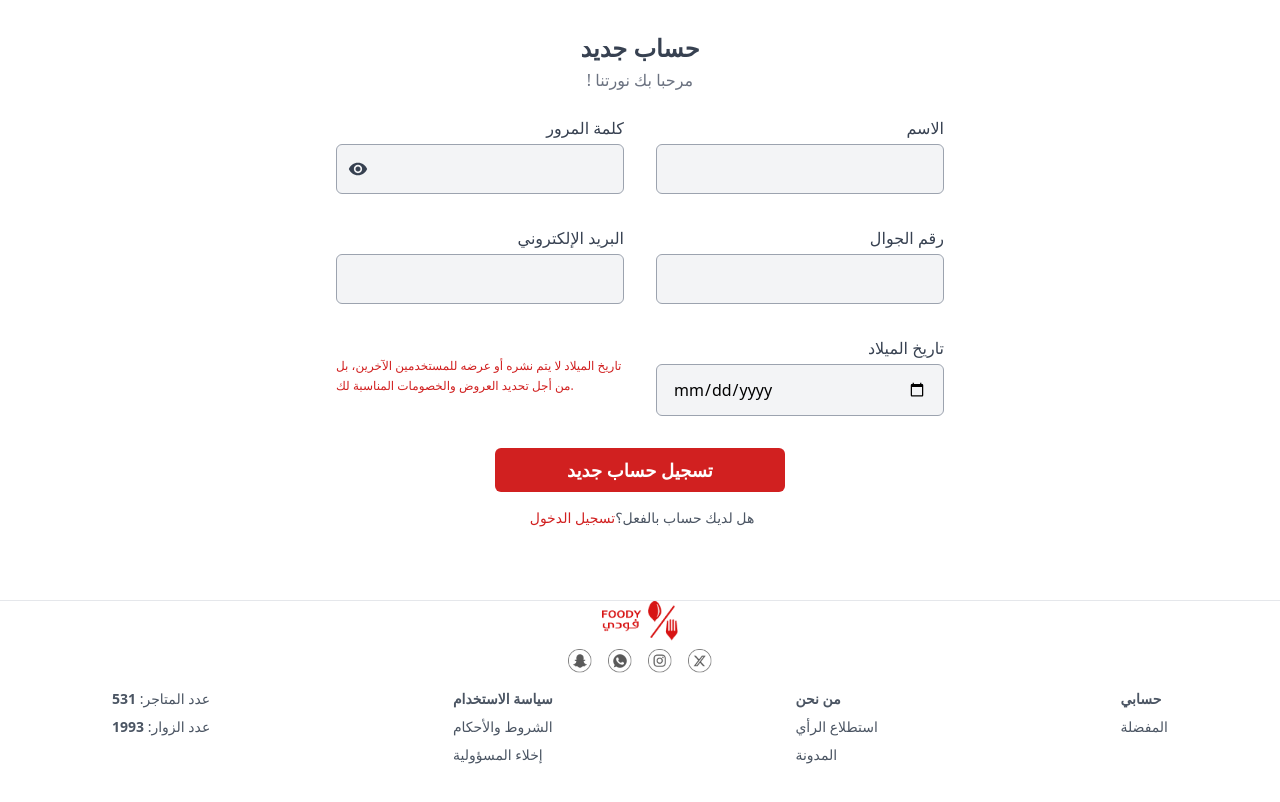
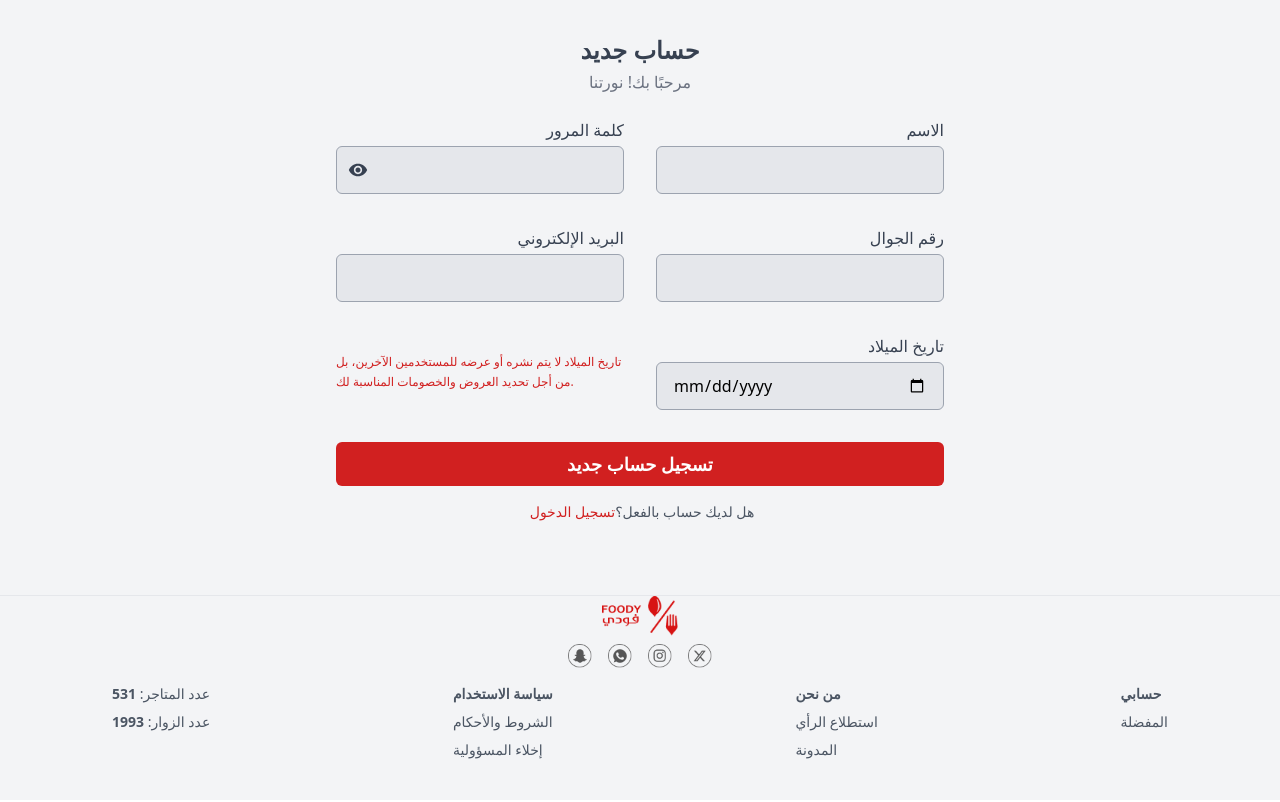
Before and after one commit to Foody-site/Foody-Website, a React (Vite) app: page /Register in a window 1280 px wide. Shown: the top 802 px of the page. Built offline with nearby package versions, Linux system fonts and the light colour scheme.

Commit message:
`feat: updated Register component with new features and styles`

```diff
--- /dev/null
+++ b/src/components/Auth/ChooseRole.jsx
@@ -0,0 +1,30 @@
+import React from "react";
+import { useNavigate } from "react-router";
+
+const ChooseRole = () => {
+  const navigate = useNavigate();
+
+  const handleSelectRole = (role) => {
+    navigate("/register", { state: { role } });
+  };
+
+  return (
+    <div className="flex flex-col items-center justify-center h-screen">
+      <h2 className="text-2xl font-bold mb-4">اختر دورك</h2>
+      <button
+        onClick={() => handleSelectRole("CUSTOMER")}
+        className="bg-blue-500 text-white px-6 py-2 rounded-md m-2"
+      >
+        مستخدم
+      </button>
+      <button
+        onClick={() => handleSelectRole("AGENT")}
+        className="bg-green-500 text-white px-6 py-2 rounded-md m-2"
+      >
+        وكيل
+      </button>
+    </div>
+  );
+};
+
+export default ChooseRole;
--- a/src/components/Auth/Register.jsx
+++ b/src/components/Auth/Register.jsx
@@ -1,38 +1,53 @@
-import { useState } from "react";
-import { useNavigate } from "react-router";
+import { useState, useEffect } from "react";
+import { useLocation } from "react-router";
 import Button from "../shared/Buttons/Button";
 import Inputs from "../shared/inputs/Inputs";
 import Footer from "./../layout/Footer";
+import axios from "axios";
+import { api_url } from "../../utils/ApiClient";
 
 const Register = () => {
-  const navigate = useNavigate();
+  const location = useLocation();
   const [formData, setFormData] = useState({
     fullName: "",
     email: "",
     phone: "",
     password: "",
     birthday: "",
+    role: location.state?.role || "CUSTOMER",
   });
+
+  useEffect(() => {
+    if (location.state?.role) {
+      setFormData((prev) => ({ ...prev, role: location.state.role }));
+    }
+  }, [location.state]);
 
   const handleChange = (e) => {
     setFormData({ ...formData, [e.target.name]: e.target.value });
   };
 
-  const handleNext = (e) => {
+  const handleSubmit = async (e) => {
     e.preventDefault();
-    console.log("Stored Data: ", formData);
-    navigate("/choose-role", { state: formData });
+    console.log("Form Data :", formData);
+
+    try {
+      const res = await axios.post(`${api_url}/auth/register`, formData);
+      alert("تم التسجيل بنجاح");
+    } catch (err) {
+      alert(err.response?.data?.message || "حدث خطأ أثناء التسجيل!");
+    }
   };
 
   return (
-    <div className="flex flex-col min-h-screen">
+    <div className="flex flex-col min-h-screen bg-gray-100">
       <div className="flex-grow flex justify-center items-center px-4">
-        <div className="w-full max-w-2xl p-8">
+        <div className="w-full max-w-2xl p-8 ">
           <h2 className="text-2xl font-bold text-center text-gray-700 mb-1">
             حساب جديد
           </h2>
-          <p className="text-center text-gray-500 mb-6">! مرحبا بك نورتنا</p>
-          <form onSubmit={handleNext} className="space-y-8">
+          <p className="text-center text-gray-500 mb-6">مرحبًا بك! نورتنا</p>
+          <form onSubmit={handleSubmit} className="space-y-8">
             <div className="grid grid-cols-1 md:grid-cols-2 gap-8">
               <Inputs
                 name="password"
@@ -40,6 +55,7 @@ const Register = () => {
                 onChange={handleChange}
                 label="كلمة المرور "
                 type="password"
+                className="bg-gray-200 border-gray-300 h-12"
               />
               <Inputs
                 name="fullName"
@@ -47,8 +63,10 @@ const Register = () => {
                 onChange={handleChange}
                 label="الاسم "
                 type="text"
+                className="bg-gray-200 border-gray-300 h-12"
               />
             </div>
+
             <div className="grid grid-cols-1 md:grid-cols-2 gap-8">
               <Inputs
                 name="email"
@@ -56,6 +74,8 @@ const Register = () => {
                 onChange={handleChange}
                 label="البريد الإلكتروني"
                 type="email"
+                className="bg-gray-200 border-gray-300 h-12"
+                icon="email"
               />
               <Inputs
                 name="phone"
@@ -63,8 +83,10 @@ const Register = () => {
                 onChange={handleChange}
                 label="رقم الجوال "
                 type="text"
+                className="bg-gray-200 border-gray-300 h-12"
               />
             </div>
+
             <div className="grid grid-cols-1 md:grid-cols-2 gap-8 items-center">
               <p className="text-xs text-primary-1 leading-5">
                 تاريخ الميلاد لا يتم نشره أو عرضه للمستخدمين الآخرين، بل من أجل
@@ -76,13 +98,16 @@ const Register = () => {
                 onChange={handleChange}
                 label="تاريخ الميلاد"
                 type="date"
+                className="bg-gray-200 border-gray-300 h-12 w-full"
+                icon="calendar"
               />
             </div>
+
             <div className="flex justify-center">
               <Button
                 type="submit"
                 label="تسجيل حساب جديد"
-                className="max-w-[290px] bg-primary-1 hover:bg-hover_primary-1 text-white py-2 rounded-md text-lg font-semibold"
+                className="w-64 bg-primary-1 hover:bg-hover_primary-1 text-white py-2 rounded-md text-lg font-semibold"
               />
             </div>
           </form>
--- a/src/components/layout/Footer.jsx
+++ b/src/components/layout/Footer.jsx
@@ -7,7 +7,7 @@ import PageWrapper from "../common/PageWrapper";
 const Footer = () => {
   return (
     <PageWrapper>
-      <footer className="w-full bg-white flex flex-col items-center justify-center border-t border-gray-200">
+      <footer className="w-full bg-gray-100 flex flex-col items-center justify-center border-t border-gray-200">
         <div className="flex flex-col items-center">
           <img src={Logo} alt="Foody Logo" className="h-10 mb-2" />
           <div className="flex gap-4 mb-4">
--- a/src/routes/AppRouter.jsx
+++ b/src/routes/AppRouter.jsx
@@ -4,6 +4,7 @@ import Layout from "../components/layout/Layout";
 import Login from "../components/Auth/Login";
 import Register from "../components/Auth/Register";
 import AddChef from "../pages/Add_chef/AddChef";
+import ChooseRole from "../components/Auth/ChooseRole";
 
 const AppRouter = () => {
   return (
@@ -13,8 +14,8 @@ const AppRouter = () => {
       </Route>
       <Route path="/login" element={<Login />} />
       <Route path="/Register" element={<Register />} />
-      <Route path='/AddChef' element={<AddChef/>} />
-
+      <Route path="/ChooseRole " element={<ChooseRole />} />
+      <Route path="/AddChef" element={<AddChef />} />
     </Routes>
   );
 };
```
